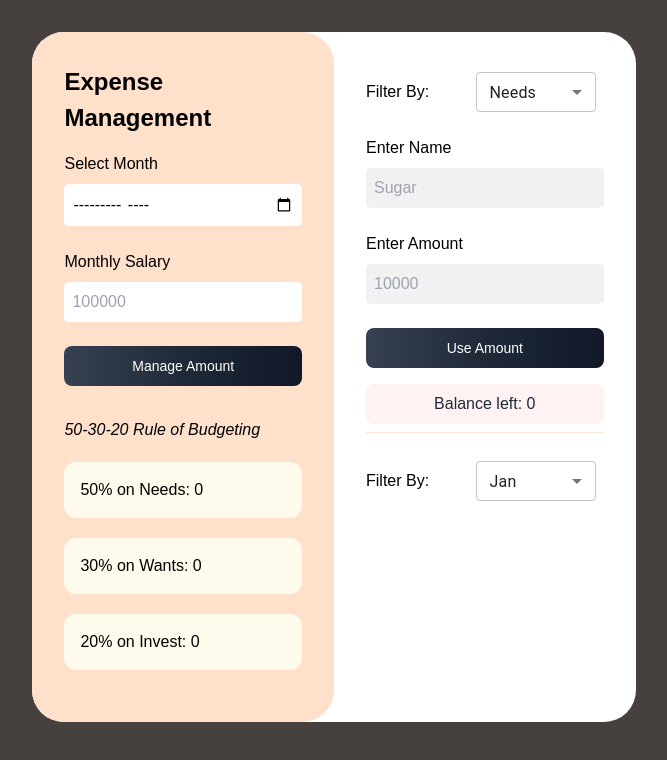
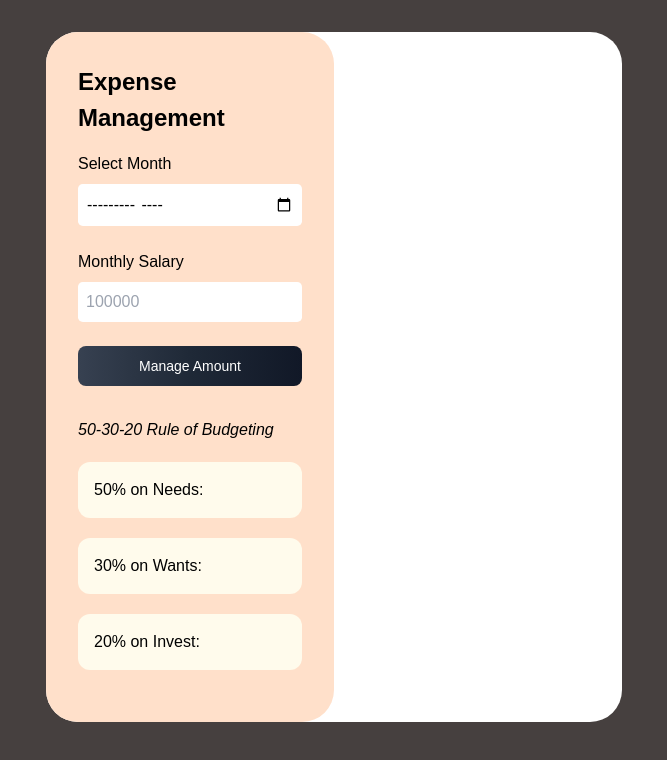
Before and after one commit to gauravsoni97/expensemanagement, a React (Create React App) app: page / in a window 1280 px wide. Shown: the top 760 px of the page, without its empty margins (306-973 px from the left). Built offline with nearby package versions, Linux system fonts and the light colour scheme.

Commit message:
removed old code to use formik

```diff
--- a/src/Components/Main.jsx
+++ b/src/Components/Main.jsx
@@ -9,75 +9,82 @@ let twentyPercent = 20;
 
 const Main = () => {
   // left side states ------------------
-  const [salaryInput, setSalaryInput] = useState();
-  const [needsAmountFromSalary, setNeedsAmountFromSalary] = useState(0);
-  const [wantsAmountFromSalary, setWantsAmountFromSalary] = useState(0);
-  const [investAmountFromSalary, setInvestAmountFromSalary] = useState(0);
+  // const [salaryInput, setSalaryInput] = useState();
+  // const [needsAmountFromSalary, setNeedsAmountFromSalary] = useState(0);
+  // const [wantsAmountFromSalary, setWantsAmountFromSalary] = useState(0);
+  // const [investAmountFromSalary, setInvestAmountFromSalary] = useState(0);
 
   // right side states --------------
 
-  const [listItem, setListItem] = useState([]);
+  // const [listItem, setListItem] = useState([]);
 
-  const addListItem = (nameOfItem, priceOfItem) => {
-    setListItem((prevVal) => {
-      return [...prevVal, { name: nameOfItem, price: priceOfItem }];
-    });
-  };
+  // const addListItem = (nameOfItem, priceOfItem) => {
+  //   setListItem((prevVal) => {
+  //     return [...prevVal, { name: nameOfItem, price: priceOfItem }];
+  //   });
+  // };
 
-  const [addNeeds, setAddNeeds] = useState({
-    name: "",
-    price: "",
-  });
+  // const [addNeeds, setAddNeeds] = useState({
+  //   name: "",
+  //   price: "",
+  // });
 
   // const [addWants, setAddWants] = useState();
   // const [addInvest, setAddInvest] = useState();
 
 
 
-  const [filter, setFilter] = useState("needs");
-  const [monthFilter, setMonthFilter] = useState("jan");
+  // const [filter, setFilter] = useState("needs");
+  // const [monthFilter, setMonthFilter] = useState("jan");
 
 
 
   // ----- left side form handler
 
-  const handleSalary = (e) => {
-    e.preventDefault();
-    setNeedsAmountFromSalary(Math.round((fiftyPercent / 100) * salaryInput));
-    setWantsAmountFromSalary(Math.round((thirtyPercent / 100) * salaryInput));
-    setInvestAmountFromSalary(Math.round((twentyPercent / 100) * salaryInput));
-    setSalaryInput("");
-  };
+  // const handleSalary = (e) => {
+  //   e.preventDefault();
+  //   setNeedsAmountFromSalary(Math.round((fiftyPercent / 100) * salaryInput));
+  //   setWantsAmountFromSalary(Math.round((thirtyPercent / 100) * salaryInput));
+  //   setInvestAmountFromSalary(Math.round((twentyPercent / 100) * salaryInput));
+  //   setSalaryInput("");
+  // };
 
-  // right side form
+  // // right side form
 
-  const handleBudgetForm = (e) => {
-    e.preventDefault();
-    setAddNeeds({ name: "", price: "" });
-    addListItem(addNeeds.name, addNeeds.price);
-  };
+  // const handleBudgetForm = (e) => {
+  //   e.preventDefault();
+  //   setAddNeeds({ name: "", price: "" });
+  //   addListItem(addNeeds.name, addNeeds.price);
+  // };
 
-  // on delete list  from lists of Array
+  // // on delete list  from lists of Array
 
-  const onDeleteListItem = (ind) => {
-    const updatedList = listItem.filter((currVal, currInd) => {
-      return ind !== currInd;
-    });
-    setListItem(updatedList);
-  };
+  // const onDeleteListItem = (ind) => {
+  //   const updatedList = listItem.filter((currVal, currInd) => {
+  //     return ind !== currInd;
+  //   });
+  //   setListItem(updatedList);
+  // };
+
+
+  // -----------------------------------------------------------------------------------------------------------------------
+  // --------------------------------------( After using FORMIK WITH YUP )----------------------------------------------------
+  // -----------------------------------------------------------------------------------------------------------------------
+
+
 
   return (
     <div className="Main_Box flex align-start justify-start flex-wrap  bg-white rounded-xl">
-      <SalaryBoxLeft
+      {/* <SalaryBoxLeft
         handleSalary={handleSalary}
         salaryInput={salaryInput}
         setSalaryInput={setSalaryInput}
         needsAmountFromSalary={needsAmountFromSalary}
         wantsAmountFromSalary={wantsAmountFromSalary}
         investAmountFromSalary={investAmountFromSalary}
-      />
+      /> */}
       {/* ------------------------- Right Side --------------------- */}
-      <ExpenseListRight
+      {/* <ExpenseListRight
         handleBudgetForm={handleBudgetForm}
         addNeeds={addNeeds}
         setAddNeeds={setAddNeeds}
@@ -88,7 +95,162 @@ const Main = () => {
         setFilter={setFilter}
         monthFilter={monthFilter}
         setMonthFilter={setMonthFilter}
-      />
+      /> */}
+
+
+
+
+{/* =============================================================================================== */}
+{/* ========================================== After formik with yup ============================== */}
+{/* =============================================================================================== */}
+
+
+{/* left side  */}
+
+<div className="mainBox-leftside bg-[#FFE0CA] rounded-xl  p-3 ">
+      <h2 className="mainheading_topleft">Expense Management</h2>
+      <form >
+        <div className="inputfield">
+          <label>Select Month</label>
+          <input type="month" placeholder="Jan-2023" />
+        </div>
+        <div className="inputfield">
+          <label>Monthly Salary</label>
+          <input
+            type="number"
+            placeholder="100000"
+          />
+        </div>
+
+        <button
+          type="submit"
+          className=" w-full text-white bg-gradient-to-r from-gray-700 via-gray-800 to-gray-900 hover:bg-gradient-to-br focus:outline-none  font-medium rounded-lg text-sm px-5 py-2.5 text-center mr-2 mb-2"
+        >
+          Manage Amount
+        </button>
+      </form>
+
+      <div className="needs_wants_invest_parent mt-6">
+        <i>50-30-20 Rule of Budgeting</i>
+        <div className="split_in_needs_wants_invest">
+          <div className="needs_from_salary bg-[#FFFBEC] my-5 rounded-xl p-4">
+            <p>50% on Needs: </p>
+          </div>
+          <div className="wants_from_salary bg-[#FFFBEC] my-5 rounded-xl p-4">
+            <p>30% on Wants:  </p>
+          </div>
+          <div className="invest_from_salary bg-[#FFFBEC] my-5 rounded-xl p-4">
+            <p>20% on Invest:</p>
+          </div>
+        </div>
+      </div>
+    </div>
+
+
+    {/* right side  */}
+
+
+    {/* <div className="mainBox-rightside p-3 ">
+      <div className="filter_box">
+        <div>Filter By:</div>
+        <div>
+          <FormControl sx={{ m: 1, minWidth: 120 }} size="small">
+            <Select
+              value={filter}
+              onChange={(e) => setFilter(e.target.value)}
+            >
+              <MenuItem value="needs">Needs</MenuItem>
+              <MenuItem value="wants">Wants</MenuItem>
+              <MenuItem value="invest">Invest</MenuItem>
+            </Select>
+          </FormControl>
+        </div>
+      </div>
+
+      <div className="input_amount_form_section">
+        <form onSubmit={handleBudgetForm}>
+          <div className="inputfield inputfield_rightside">
+            <label>Enter Name</label>
+            <input
+              type="text"
+              placeholder="Sugar"
+              value={addNeeds.name}
+              onChange={(e) =>
+                setAddNeeds({ ...addNeeds, name: e.target.value })
+              }
+            />
+          </div>
+          <div className="inputfield inputfield_rightside">
+            <label>Enter Amount</label>
+            <input
+              type="number"
+              placeholder="10000"
+              value={addNeeds.price}
+              onChange={(e) =>
+                setAddNeeds({ ...addNeeds, price: e.target.value })
+              }
+            />
+          </div>
+          <button
+            type="submit"
+            className=" w-full text-white bg-gradient-to-r from-gray-700 via-gray-800 to-gray-900 hover:bg-gradient-to-br focus:outline-none  font-medium rounded-lg text-sm px-5 py-2.5 text-center mr-2 mb-2"
+          >
+            Use Amount
+          </button>
+        </form>
+        <div className="balence_left_box ">
+          <p className=" w-full bg-red-50 p-2 rounded-lg text-gray-800 text-center my-2 ">
+            Balance left: {needsAmountFromSalary}
+          </p>
+        </div>
+        <div className="list_amount_parent">
+          <div className=" mt-5 list_by_filter flex align-center justify-between">
+
+          <div className="filter_box w-full">
+        <div>Filter By:</div>
+        <div>
+          <FormControl sx={{ m: 1, minWidth: 120 }} size="small">
+            <Select
+              value={monthFilter}
+              onChange={(e) => setMonthFilter(e.target.value)}
+            >
+              <MenuItem value="jan">Jan</MenuItem>
+              <MenuItem value="feb">Feb</MenuItem>
+              <MenuItem value="mar">Mar</MenuItem>
+            </Select>
+          </FormControl>
+        </div>
+
+
+      </div>
+          </div>
+          <div className="all_lists_parent">
+            {listItem.length > 0 &&
+              listItem.map((e, ind) => {
+                return (
+                  <div
+                    className="listed_item flex align-center justify-between my-2 py-1.5 px-2 rounded-lg bg-blue-50"
+                    key={ind}
+                  >
+                    <p className="listed_item_name">{e.name}</p>
+                    <p className="listed_item_price">{e.price}</p>
+                    <p className="listed_item_edit">
+                      <i
+                        className="ri-delete-bin-line"
+                        onClick={() => onDeleteListItem(ind)}
+                      ></i>
+                    </p>
+                  </div>
+                );
+              })}
+          </div>
+        </div>
+      </div>
+    </div>
+ */}
+
+
+
     </div>
   );
 };
```
